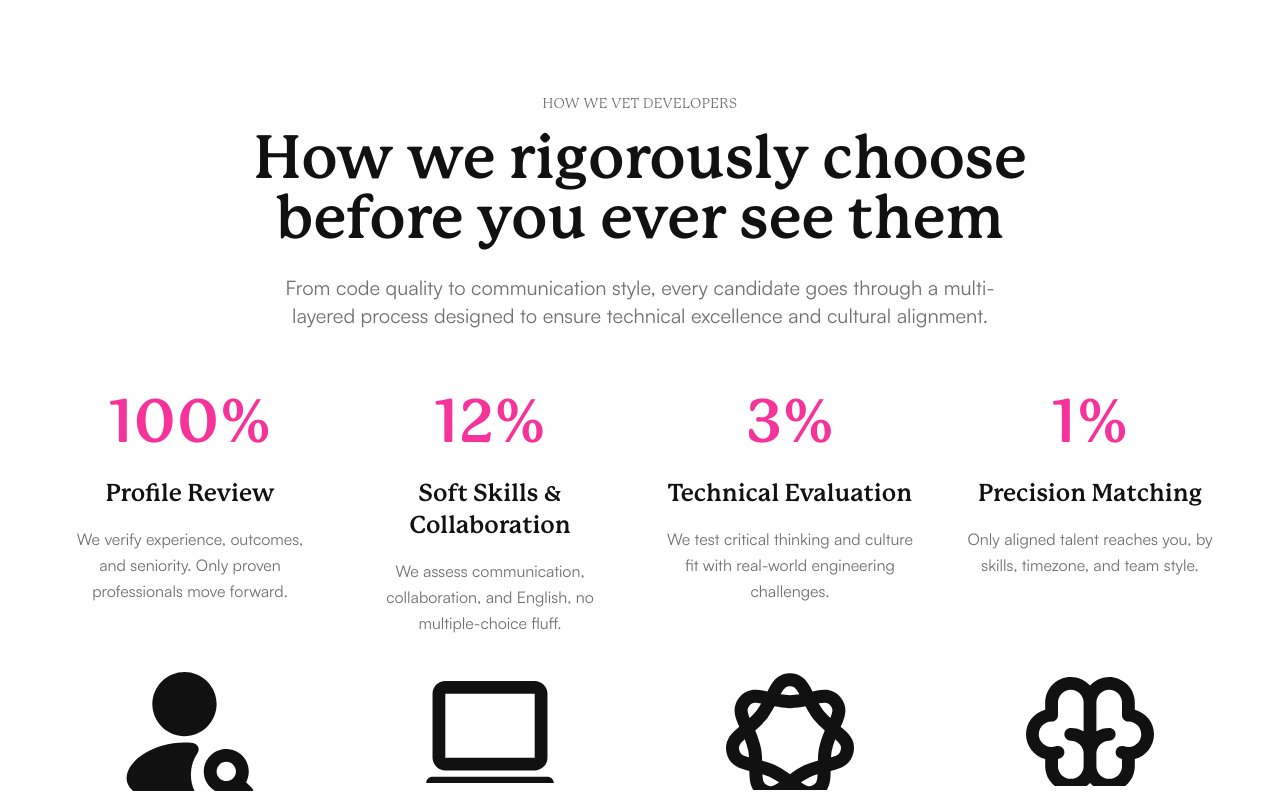
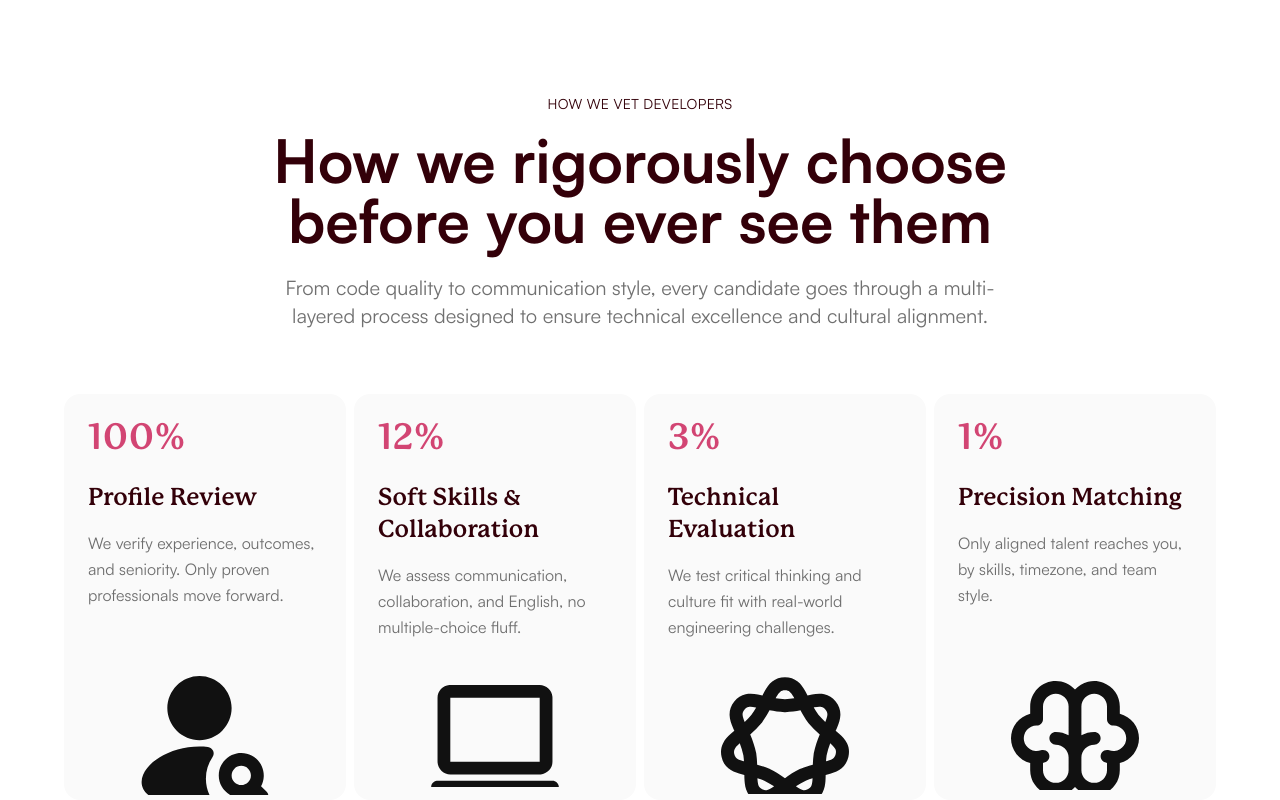
Before and after one commit to neuronhire/front-neuron-hire, a Next.js app: page /for-companies in a window 1280 px wide. Shown: the part 1640-2440 px from the top of the page. Built offline with nearby package versions, Linux system fonts and the light colour scheme.

Commit message:
ajustes how we vet developers

```diff
--- a/app/globals.css
+++ b/app/globals.css
@@ -51,6 +51,7 @@
   --color-neuronhire-bg-main: var(--neuronhire-bg-main);
   --color-neuronhire-red-30: var(--neuronhire-red-30);
   --color-neuronhire-secondary-red: var(--neuronhire-secondary-red);
+  --color-neuronhire-pink: var(--neuronhire-pink);
   --color-neuronhire-red-lines: var(--neuronhire-red-lines);
   --color-neuronhire-black-100: var(--neuronhire-black-100);
   --color-neuronhire-gray-100: var(--neuronhire-gray-100);
@@ -300,6 +301,7 @@
     --neuronhire-bg-main: #fcf4f8;
     --neuronhire-red-30: #330f1b;
     --neuronhire-secondary-red: #330009;
+    --neuronhire-pink: #D24573;
     --neuronhire-red-lines: #4d1729;
     --neuronhire-red-lines-70: rgba(77, 23, 41, 0.7);
     --neuronhire-red-lines-60: rgba(77, 23, 41, 0.6);
--- a/components/home/how-we-vet-developers-section.tsx
+++ b/components/home/how-we-vet-developers-section.tsx
@@ -31,7 +31,7 @@ const steps = [
     description:
       "We verify experience, outcomes, and seniority. Only proven professionals move forward.",
     icon: "/assets/icons/vetting/profile-review.svg",
-    color: "text-pink-500",
+    color: "text-neuronhire-pink",
   },
   {
     percentage: "12%",
@@ -39,7 +39,7 @@ const steps = [
     description:
       "We assess communication, collaboration, and English, no multiple-choice fluff.",
     icon: "/assets/icons/vetting/collaboration.svg",
-    color: "text-pink-500",
+    color: "text-neuronhire-pink",
   },
   {
     percentage: "3%",
@@ -47,7 +47,7 @@ const steps = [
     description:
       "We test critical thinking and culture fit with real-world engineering challenges.",
     icon: "/assets/icons/vetting/technical.svg",
-    color: "text-pink-500",
+    color: "text-neuronhire-pink",
   },
   {
     percentage: "1%",
@@ -55,7 +55,7 @@ const steps = [
     description:
       "Only aligned talent reaches you, by skills, timezone, and team style.",
     icon: "/assets/icons/vetting/matching.svg",
-    color: "text-pink-500",
+    color: "text-neuronhire-pink",
   },
 ];
 
@@ -64,7 +64,7 @@ export function HowWeVetDevelopersSection() {
     <section className="py-24 px-6">
       <div className="max-w-6xl mx-auto text-center">
         <motion.p
-          className="text-neuronhire-black-100/60 text-sm font-normal uppercase tracking-wide mb-4 body-mackinac"
+          className="text-neuronhire-secondary-red text-sm font-normal uppercase tracking-wide mb-4 body-satoshi"
           initial="hidden"
           whileInView="visible"
           viewport={{ once: true, amount: 0.35 }}
@@ -75,7 +75,7 @@ export function HowWeVetDevelopersSection() {
         </motion.p>
 
         <motion.h2
-          className="text-4xl lg:text-5xl xl:text-6xl font-bold text-neuronhire-black-100 mb-6 body-mackinac max-w-4xl mx-auto"
+          className="text-4xl lg:text-5xl xl:text-6xl font-bold text-neuronhire-secondary-red mb-6 body-satoshi max-w-4xl mx-auto"
           initial="hidden"
           whileInView="visible"
           viewport={{ once: true, amount: 0.35 }}
@@ -98,26 +98,32 @@ export function HowWeVetDevelopersSection() {
           cultural alignment.
         </motion.p>
 
-        <div className="grid grid-cols-1 md:grid-cols-2 lg:grid-cols-4 gap-8 lg:gap-12">
+        <div className="grid grid-cols-1 md:grid-cols-2 lg:grid-cols-4 gap-8 lg:gap-2">
           {steps.map((step, index) => (
             <motion.div
               key={index}
-              className="text-center flex flex-col h-full"
+              className="text-left flex flex-col h-full bg-[#FAFAFA] rounded-2xl p-6 pb-0"
               initial="hidden"
               whileInView="visible"
+              whileHover={
+                {
+                  y: -4,
+                  transition: { duration: 0.2, ease: "easeOut" },
+                }
+              }
               viewport={{ once: true, amount: 0.2 }}
               variants={cardVariants}
               custom={0.3 + index * 0.1}
             >
               <div className="mb-6">
                 <span
-                  className={`text-5xl lg:text-6xl font-bold ${step.color} body-mackinac`}
+                  className={`text-5xl lg:text-4xl font-bold ${step.color} body-mackinac`}
                 >
                   {step.percentage}
                 </span>
               </div>
 
-              <h3 className="text-xl lg:text-2xl font-bold text-neuronhire-black-100 mb-4 body-mackinac">
+              <h3 className="text-xl lg:text-2xl font-bold text-neuronhire-secondary-red mb-4 body-mackinac">
                 {step.title}
               </h3>
 
```
